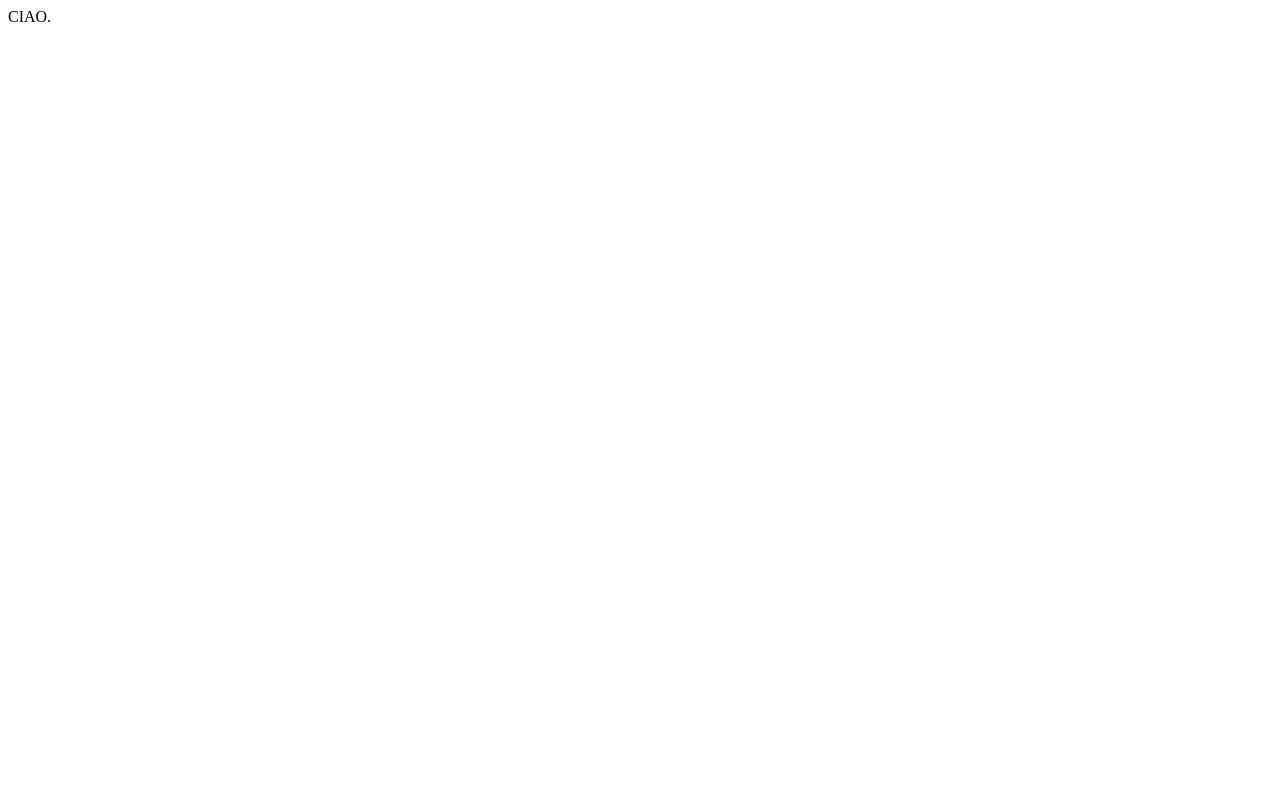
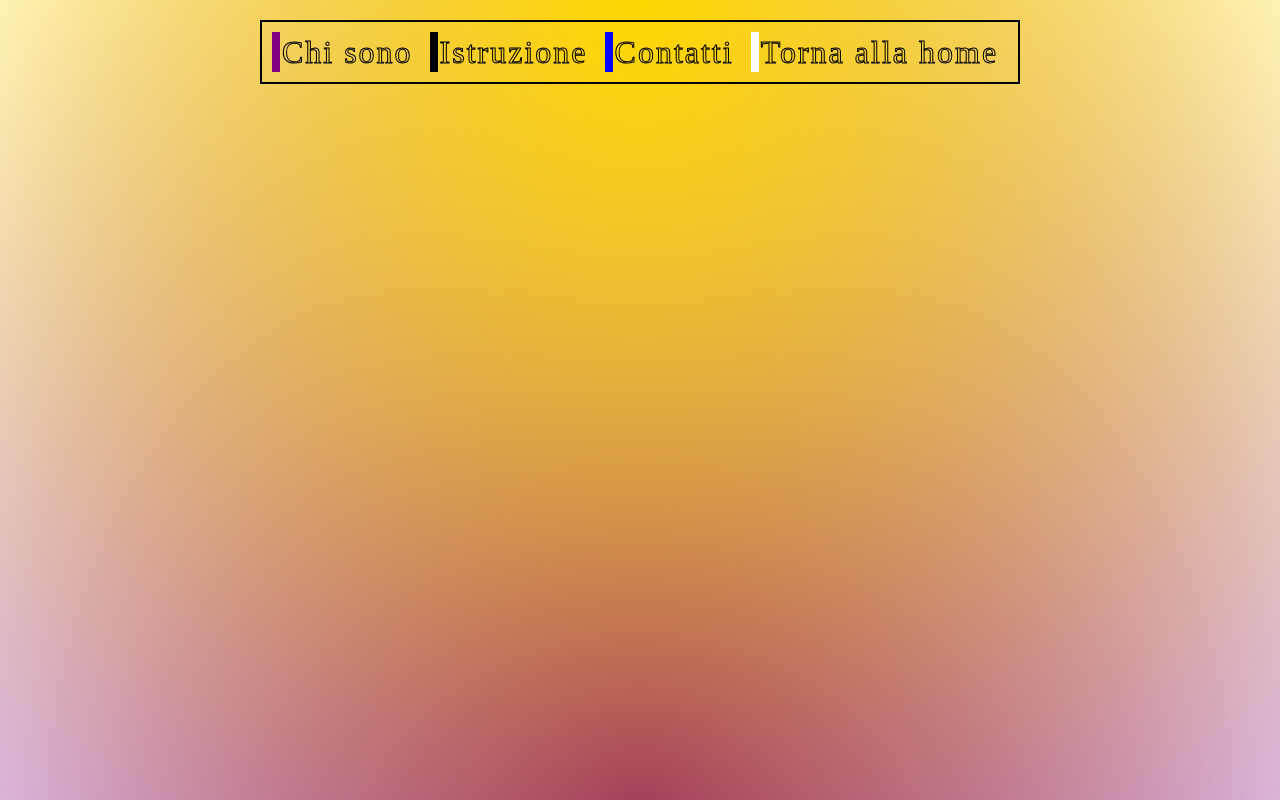
Before and after one commit to GiugiuPrincipe/sitoWeb, a plain HTML site: page GiuseppeCarbonaraHome/indexQui.html in a window 1280 px wide. Drawn offline with Linux system fonts and the light colour scheme.

Commit message:
Inizio creazione post Qui

```diff
--- a/GiuseppeCarbonaraHome/indexQui.html
+++ b/GiuseppeCarbonaraHome/indexQui.html
@@ -2,11 +2,28 @@
 <html lang="en">
 <head>
     <meta charset="UTF-8">
-    <title>Nuova Pagina</title>
     <meta name="viewport" content="width=device-width, initial-scale=1.0">
-    <!-- Altri link o stili necessari -->
+    <title>Home</title>
+    <link rel="stylesheet" href="styleQui.css">
 </head>
 <body>
-    <div class="span">CIAO.</div>
+    <div class="content">
+        <div id="header"></div>
+            <ul>
+                <li style="--clr:purple">
+                    <a href="#" data-text="&nbsp;Chi&nbsp;sono">&nbsp;Chi&nbsp;sono&nbsp;</a>
+                </li>
+                <li style="--clr:black">
+                    <a href="#" data-text="&nbsp;Istruzione">&nbsp;Istruzione&nbsp;</a>
+                </li>
+                <li style="--clr:blue">
+                    <a href="#" data-text="&nbsp;Contatti">&nbsp;Contatti&nbsp;</a>
+                </li>
+                <li style="--clr:white">
+                    <a href="indexPreview.html" data-text="&nbsp;Torna&nbsp;alla&nbsp;home">&nbsp;Torna&nbsp;alla&nbsp;home&nbsp;</a>
+                </li>
+            </ul>
+        </div>
+    </div>
 </body>
 </html>
--- a/GiuseppeCarbonaraHome/styleMenu.css
+++ b/GiuseppeCarbonaraHome/stylePreview.css
@@ -8,11 +8,9 @@
 }
 
 @media screen and (max-width: 768px) {
-  /* Stili per schermi più piccoli */
   body {
       font-size: 1.4rem;
   }
-  /* Aggiungi altre regole necessarie */
 }
 
 /* Stile della pagina completa */
--- /dev/null
+++ b/GiuseppeCarbonaraHome/styleQui.css
@@ -0,0 +1,66 @@
+*
+{
+    margin: 0;
+    padding: 0;
+    box-sizing: border-box;
+    font-family: 'Times New Roman', Times, serif;
+}
+
+body {
+    display: flex;
+    justify-content: center;
+    align-items: flex-start;
+    min-height: 100vh;
+    background: radial-gradient(ellipse at top, gold, transparent),
+                radial-gradient(ellipse at bottom, purple, transparent);
+}
+
+#header{
+    width: 100%;
+    display: flex;
+    flex-direction: row;
+    justify-content: center;
+    gap: 1px;
+    font-size: 2.5rem; /* 25px diviso per uniformità */
+    margin-top: 20px;
+}
+
+ul {
+    position: relative;
+    display: flex;
+    flex-direction: row;
+    gap: 7px;
+    border: 2px solid black; /* Aggiungi un bordo di 2px nero */
+    padding: 10px; /* Aggiungi spazio interno al bordo */
+}
+
+ul li {
+    position: relative;
+    list-style: none;
+}
+
+ul li a {
+    position: relative;
+    font-size: 2em;
+    text-decoration: none;
+    line-height: 1.25em;
+    letter-spacing: 2px;
+    color: transparent;
+    -webkit-text-stroke: 1px black;
+}
+
+ul li a::before {
+    content: attr(data-text);
+    position: absolute;
+    color: var(--clr);
+    width: 0;
+    overflow: hidden;
+    transition: 1s;
+    border-right: 8px solid var(--clr);
+    -webkit-text-stroke: 1px black;
+}
+
+ul li a:hover::before {
+    width: 100%;
+    filter: drop-shadow(0 0 25px var(--clr));
+}
```
Also changed, not shown: GiuseppeCarbonaraHome/indexPreview.html (renamed from GiuseppeCarbonaraHome/index.html, +2 -3 lines).
